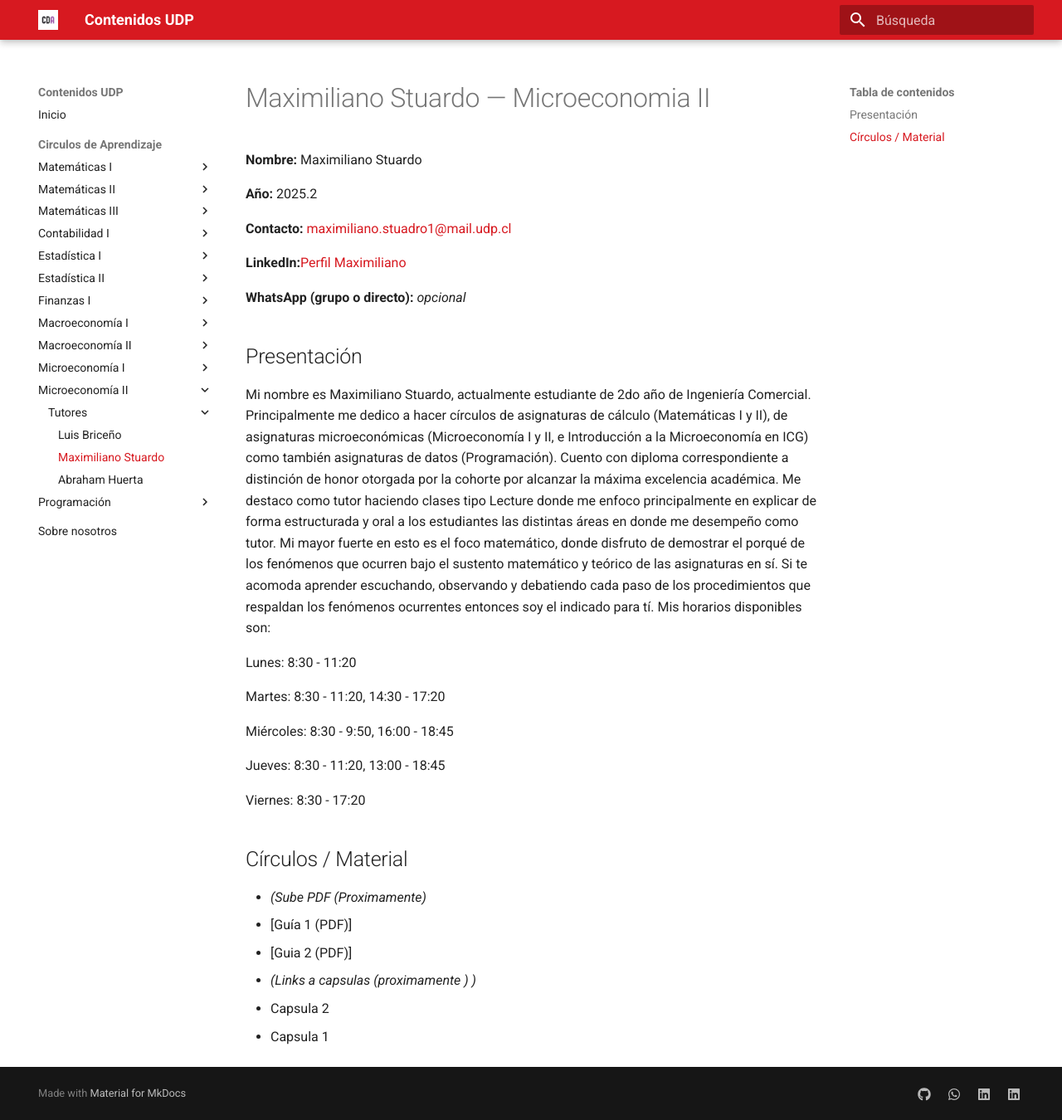
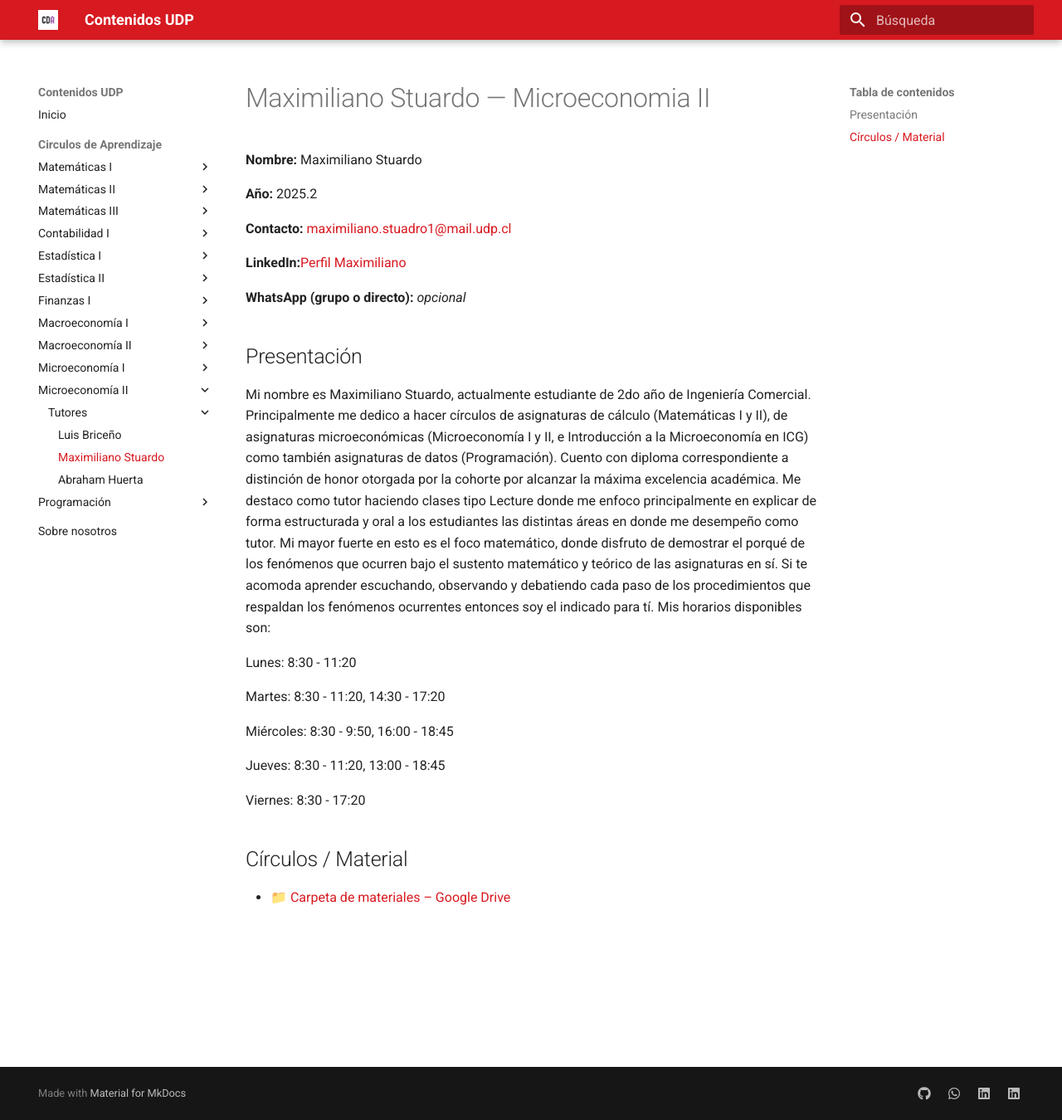
Before and after one commit to cda-fae/cda-fae, an MkDocs documentation site: the page built from docs/tutorias/microeconomia-2/tutores/tutor3.md, in a window 1280 px wide and 1350 px high. Shown: the whole window at 83% size. Built offline with MkDocs 1.6.1 and Material for MkDocs 9.7.7, drawn with Linux system fonts in a browser that asks for light colours.

Commit message:
link stuardo micro2

```diff
--- a/docs/tutorias/microeconomia-2/tutores/tutor3.md
+++ b/docs/tutorias/microeconomia-2/tutores/tutor3.md
@@ -25,10 +25,4 @@
 Viernes: 8:30 - 17:20
 
 ## Círculos / Material
-- *(Sube PDF (Proximamente)*
- - [Guía 1 (PDF)]
- - [Guia 2 (PDF)]
-
-- *(Links a capsulas (proximamente ) )*
- - Capsula 2
- - Capsula 1
+- 📁 [Carpeta de materiales – Google Drive](https://drive.google.com/drive/folders/1AB7LuTHb5-_UTp0wgt2hrDgujbNuRtx5?usp=sharing)
```
